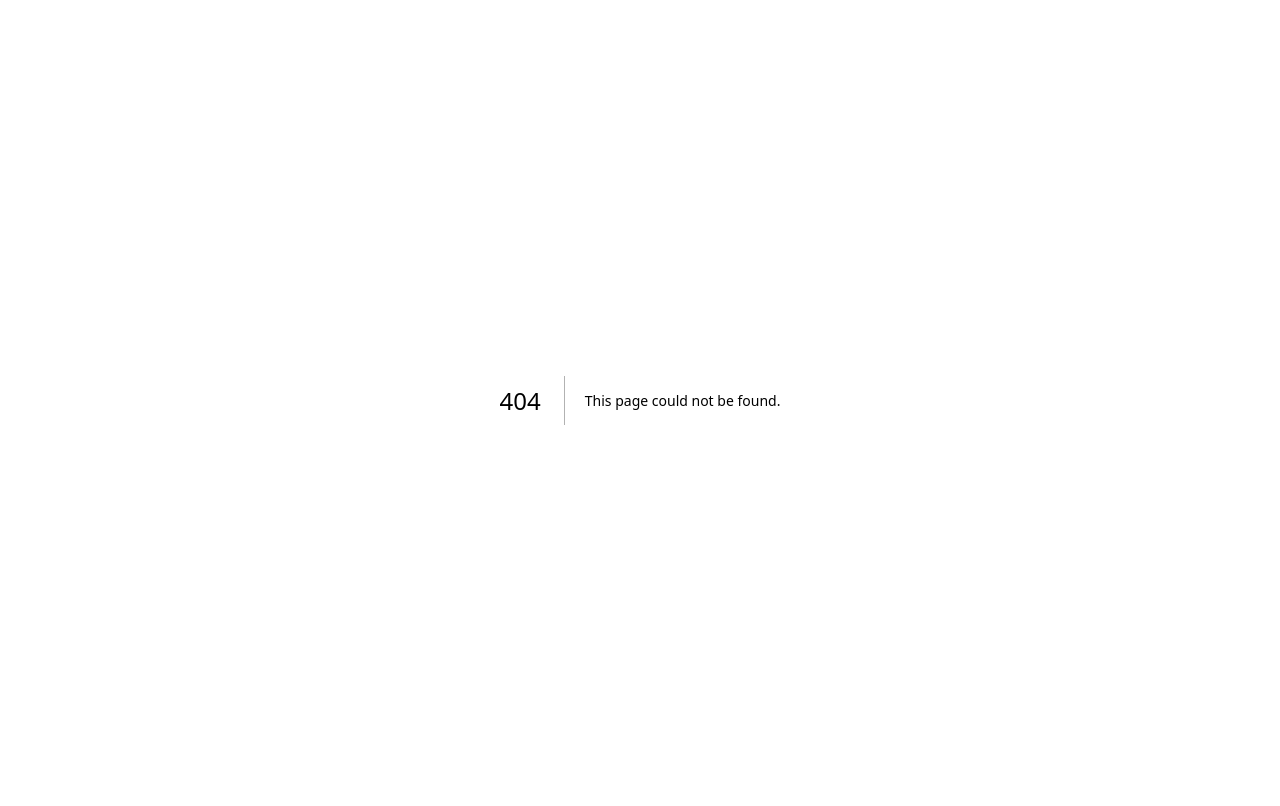
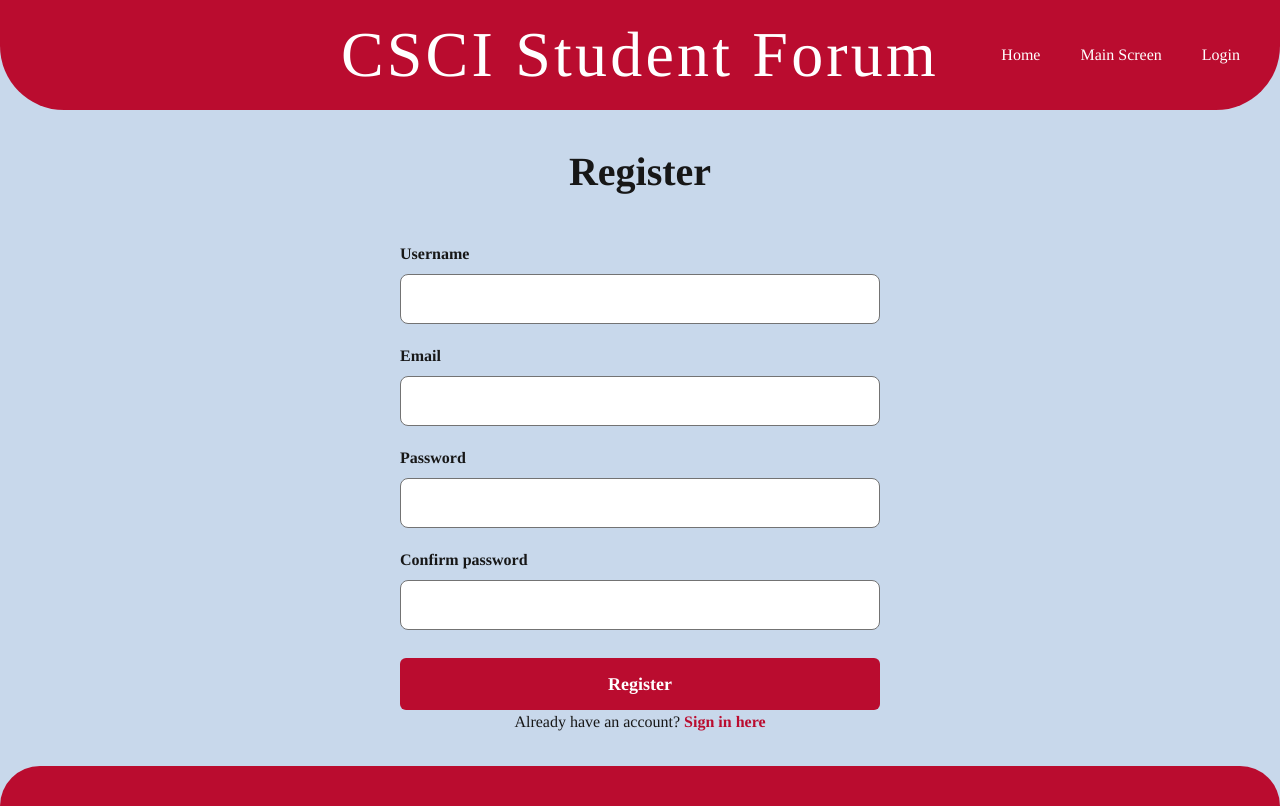
Before and after one commit to CSCI4300-Web-Programming/am-class-project-group-7, a Next.js app: page /register in a window 1280 px wide. Before the commit this address had no page. Built offline with nearby package versions, Linux system fonts and the light colour scheme; a web font is replaced by a local one.

Commit message:
Added css for login and registration pages. No functionality added yet

```diff
--- a/src/app/globals.css
+++ b/src/app/globals.css
@@ -127,6 +127,139 @@ body {
   margin-block-start: 4.5rem;
 }
 
+.login-page {
+  display: grid;
+  min-height: 60vh;
+  align-items: center;
+  justify-items: center;
+  padding: 2rem 1rem;
+}
+
+.login-card {
+  width: min(100%, 30rem);
+  padding: 1.5rem, 5vw, 2.5rem;
+}
+
+.login-title {
+  margin: 0;
+  color: #171717;
+  font-size: clamp(2rem, 5vw, 2.5rem);
+  font-weight: 700;
+  text-align: center;
+  padding-bottom: 1rem;
+}
+
+.login-form {
+  display: grid;
+  gap: 1.25rem;
+  margin-top: 1.5rem;
+}
+
+.login-field {
+  display: grid;
+  gap: 0.5rem;
+}
+
+.login-field label {
+  color: #171717;
+  font-weight: 600;
+}
+
+.login-field input {
+  width: 100%;
+  min-height: 3rem;
+  padding: 0.75rem;
+  border: 1px solid #737373;
+  border-radius: 0.5rem;
+  background: #ffffff;
+  color: #171717;
+  font: inherit;
+}
+
+.login-submit {
+  min-height: 3.25rem;
+  margin-top: 0.5rem;
+  border: 0;
+  border-radius: 6px;
+  background: #ba0c2f;
+  color: #ffffff;
+  font: inherit;
+  font-size: 1.125rem;
+  font-weight: 700;
+}
+
+.login-submit:hover {
+  text-decoration: underline;
+  text-underline-offset: 0.15em;
+}
+
+.register-page {
+  display: grid;
+  min-height: 60vh;
+  align-items: center;
+  justify-items: center;
+  padding: 2rem 1rem;
+}
+
+.register-card {
+  width: min(100%, 30rem);
+  padding: 1.5rem, 5vw, 2.5rem;
+}
+
+.register-title {
+  margin: 0;
+  color: #171717;
+  font-size: clamp(2rem, 5vw, 2.5rem);
+  font-weight: 700;
+  text-align: center;
+  padding-bottom: 1rem;
+}
+
+.register-form {
+  display: grid;
+  gap: 1.25rem;
+  margin-top: 1.5rem;
+}
+
+.register-field {
+  display: grid;
+  gap: 0.5rem;
+}
+
+.register-field label {
+  color: #171717;
+  font-weight: 600;
+}
+
+.register-field input {
+  width: 100%;
+  min-height: 3rem;
+  padding: 0.75rem;
+  border: 1px solid #737373;
+  border-radius: 0.5rem;
+  background: #ffffff;
+  color: #171717;
+  font: inherit;
+}
+
+.register-submit {
+  min-height: 3.25rem;
+  margin-top: 0.5rem;
+  border: 0;
+  border-radius: 6px;
+  background: #ba0c2f;
+  color: #ffffff;
+  font: inherit;
+  font-size: 1.125rem;
+  font-weight: 700;
+}
+
+.register-submit:hover {
+  text-decoration: underline;
+  text-underline-offset: 0.15em;
+}
+
+
 @media (max-width: 600px) {
   .site-navbar-title {
     font-size: 0.9rem;
--- a/src/app/login/page.tsx
+++ b/src/app/login/page.tsx
@@ -1,20 +1,38 @@
 import Navbar from "../../components/Navbar";
 import Footer from "../../components/Footer";
 import SignInLink from "../../components/SignInLink";
+import Link from "next/link";
 
 export default function Home() {
   return (
-    <div style={{ minHeight: "100vh" }}>
+    <div style={{ minHeight: "100vh", display: "flex", flexDirection: "column"  }}>
       <Navbar />
-      <div
-        className="bground"
-        style={{
-          backgroundImage: "url('/Login.png')",
-          position: "relative",
-        }}
-      >
-        <SignInLink />
-      </div>
+      <main className="login-page" style={{ flex: 1 }}>
+        <section className="login-card">
+          <h1 id="login-title" className="login-title">Sign in</h1>
+          <form className="login-form">
+            <div className="login-field">
+              <label htmlFor="username">Username</label>
+              <input id="username" name="username" required />
+            </div>
+            <div className="login-field">
+              <label htmlFor="password">Password</label>
+              <input id="password" name="password" type="password" required />
+            </div>
+            <button className="login-submit" type="button">Sign in</button>
+          </form>
+          <p style={{ textAlign: "center" }}>
+            Don't have an account?{" "}
+            <Link
+              href="/register"
+              className="get-started-link"
+              style={{ color: "#ba0c2f", fontWeight: 700 }}
+            >
+              Register here
+            </Link>
+          </p>
+        </section>
+      </main>
       <Footer />
     </div>
   );
--- /dev/null
+++ b/src/app/register/page.tsx
@@ -0,0 +1,50 @@
+import Navbar from "../../components/Navbar";
+import Footer from "../../components/Footer";
+import Link from "next/link";
+
+export default function RegisterPage() {
+  return (
+    <div style={{ minHeight: "100vh", display: "flex", flexDirection: "column" }}>
+      <Navbar />
+      <main className="register-page" style={{ flex: 1 }}>
+        <section className="register-card">
+          <h1 className="register-title">Register</h1>
+          <form className="register-form">
+            <div className="register-field">
+              <label htmlFor="username">Username</label>
+              <input id="username" name="username" type="text" />
+            </div>
+            <div className="register-field">
+              <label htmlFor="email">Email</label>
+              <input id="email" name="email" type="email" />
+            </div>
+            <div className="register-field">
+              <label htmlFor="password">Password</label>
+              <input id="password" name="password" type="password" />
+            </div>
+            <div className="register-field">
+              <label htmlFor="confirm-password">Confirm password</label>
+              <input
+                id="confirm-password"
+                name="confirmPassword"
+                type="password"
+              />
+            </div>
+            <button className="register-submit" type="button">Register</button>
+          </form>
+          <p style={{ textAlign: "center" }}>
+            Already have an account?{" "}
+            <Link
+              href="/login"
+              className="get-started-link"
+              style={{ color: "#ba0c2f", fontWeight: 700 }}
+            >
+              Sign in here
+            </Link>
+          </p>
+        </section>
+      </main>
+      <Footer />
+    </div>
+  );
+}
```
